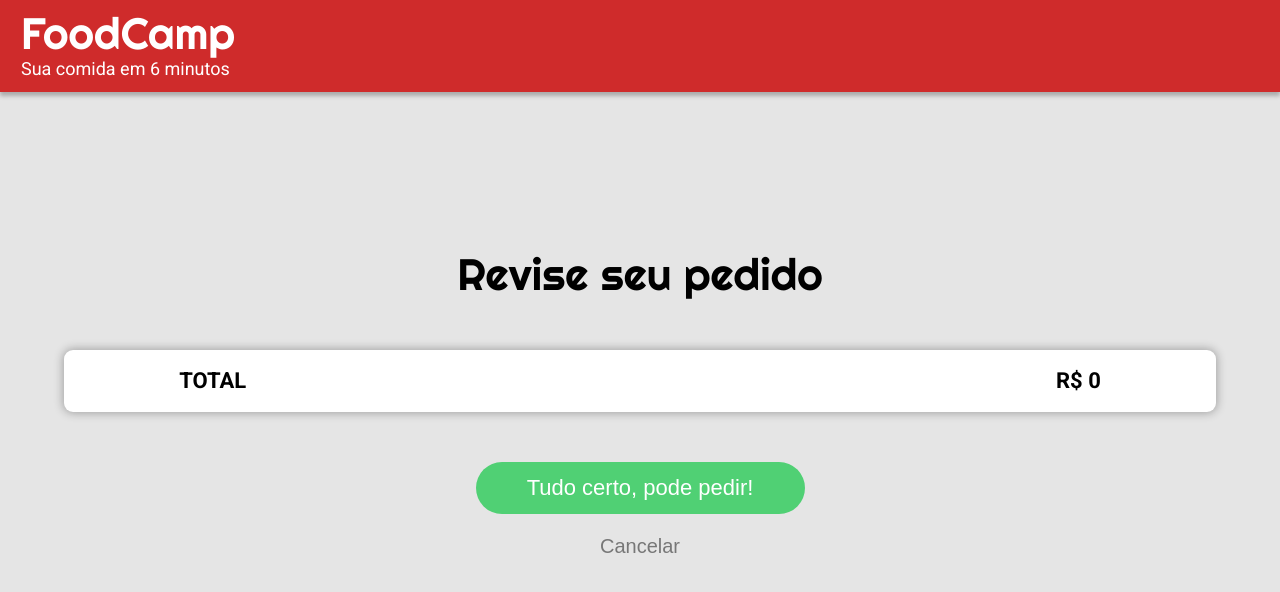
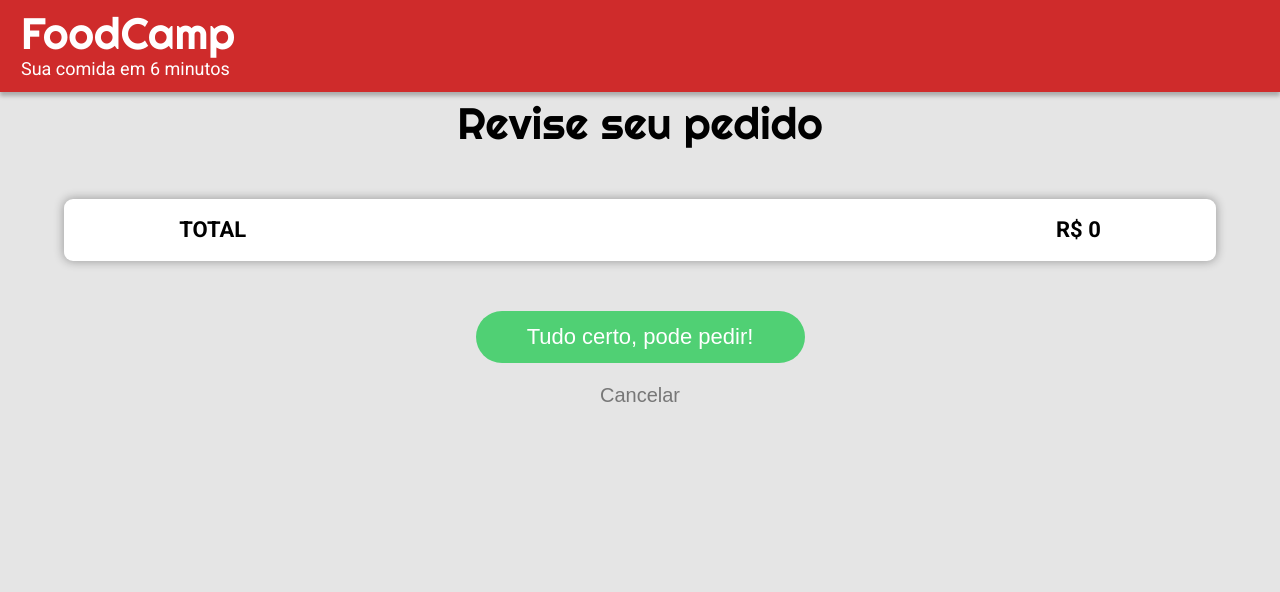
Before and after one commit to dcapeans/foodcamp-react, a React (Create React App) app: page /review in a window 1280 px wide. Shown: the top 592 px of the page. Built offline with nearby package versions, Linux system fonts and the light colour scheme.

Commit message:
fixed bug on review screen

```diff
--- a/src/Components/App.js
+++ b/src/Components/App.js
@@ -48,7 +48,7 @@ export default function App() {
         })
         message += `Total: R$ ${totalPrice}`
         const uriMessage = encodeURIComponent(message);
-        const link = "https://wa.me/5521991234567?text=" + uriMessage;
+        const link = "https://wa.me/5521999999999?text=" + uriMessage;
         window.open(link);
     }
 
--- a/src/css/styles.css
+++ b/src/css/styles.css
@@ -116,15 +116,14 @@ header p {
 
 .confirmation__window {
     background: #e5e5e5;
-    position: fixed;
-    top: 0;
-    left: 0;
     width: 100%;
     height: 100%;
     display: flex;
     flex-direction: column;
     justify-content: center;
     align-items: center;
+    margin-top: 90px;
+    margin-bottom: 30px;
 }
 
 .confirmation__box {
```
